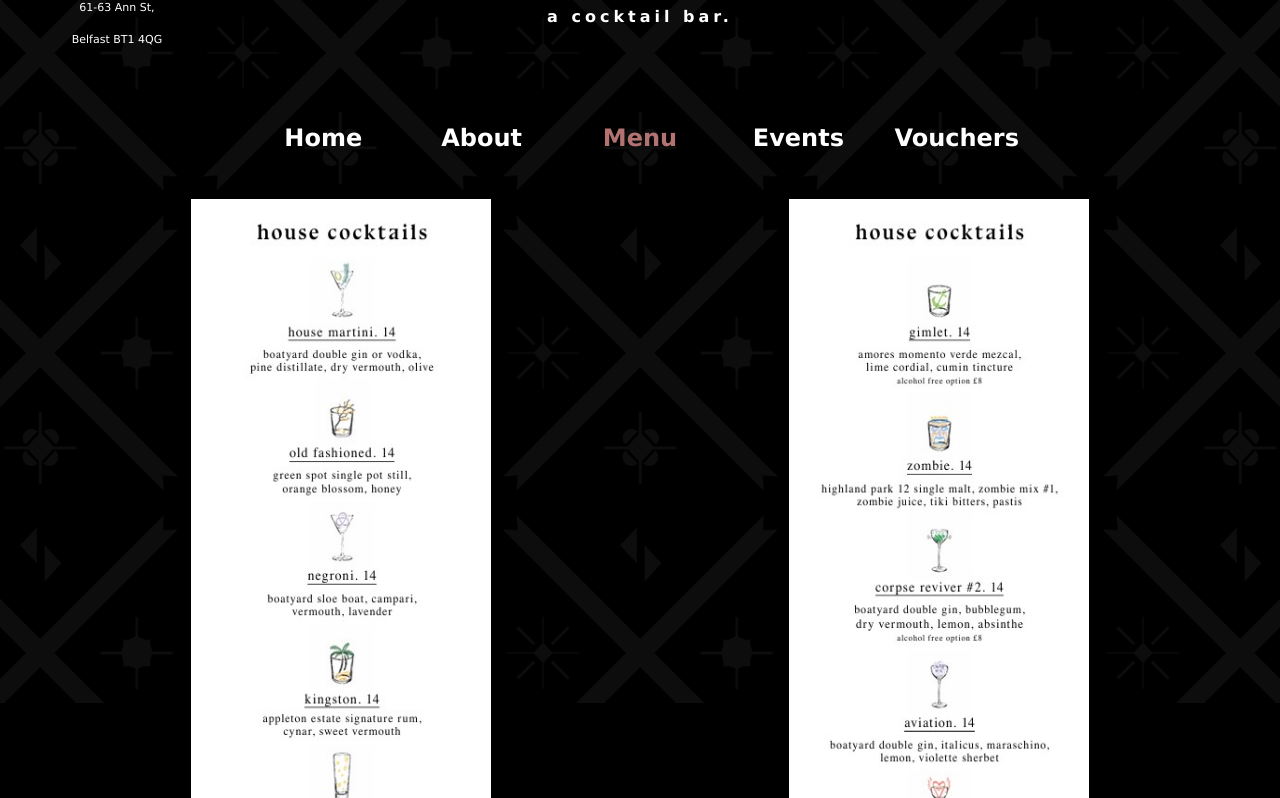
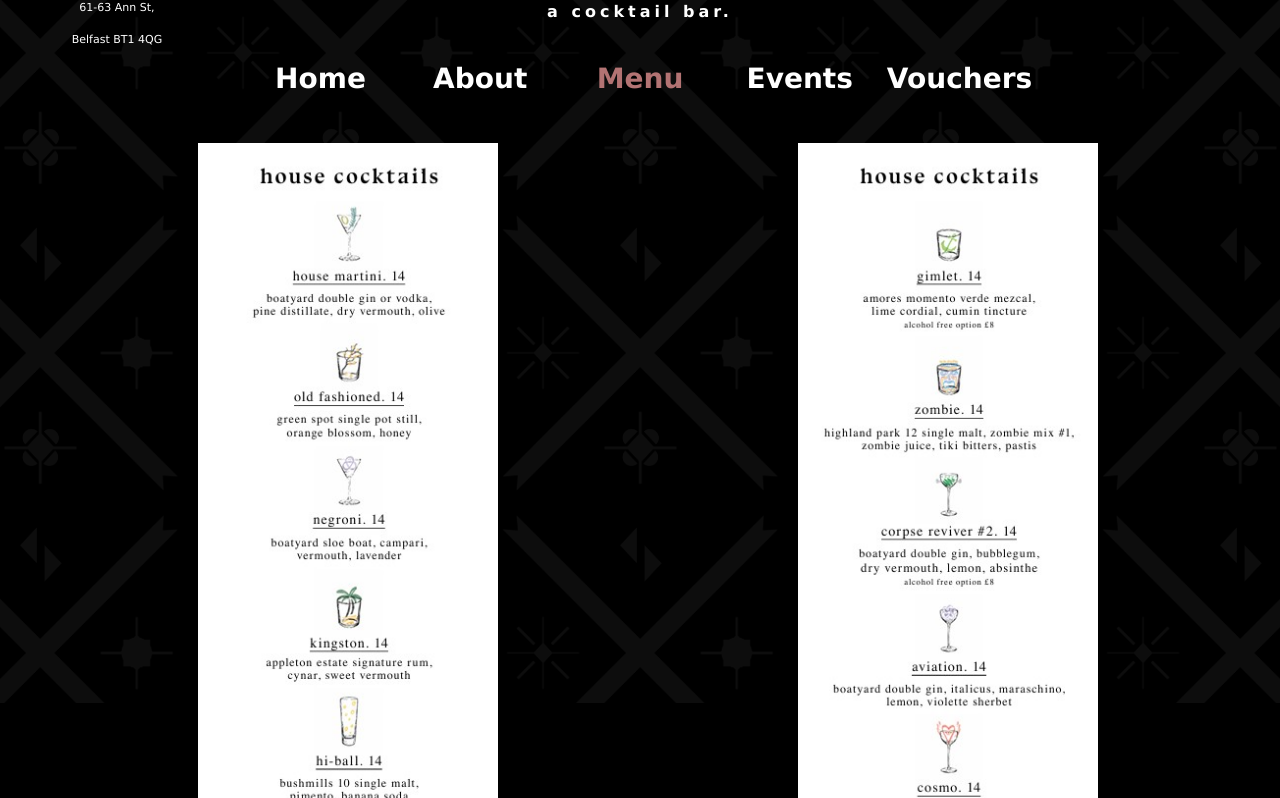
Before and after one commit to AngelsLegacy/RB-Website, a plain HTML site: page RB test webpage/RB Menu.html in a window 1280 px wide. Shown: the part 97-895 px from the top of the page. Drawn offline with Linux system fonts and the light colour scheme.

Commit message:
- Fixed all remaining alignment flaws.

```diff
--- a/RB test webpage/RB About.css
+++ b/RB test webpage/RB About.css
@@ -1,13 +1,6 @@
-* {
-    font-family: Verdana;
-    color: white;
-}
-
-
 body {
     background-color: black;
     text-align: center;
-    color: white;
     margin: 0 auto;
 }
 
@@ -24,44 +17,6 @@ body::before {
    z-index: -1;  /*keeps it behind everything */
 }
 
-.banner {
-    color: white;
-    padding: 5px;
-}
-
-#bar_name {
-     user-select: none;
-}
-
-#bar_name ul{
-    background-color: rgba(0, 0, 0, 0);
-    position: absolute;
-    top: 100px;
-    left: 15px;
-    list-style: none;
-    padding-top: 21px;
-    margin-top: -64px;
-    margin-bottom: -24px;
-    line-height: 32px;
-    font-size: 11px;
-    z-index: 2;
-}
-
-section h1 {
-    letter-spacing: 12px;
-    font-size: 42px;
-}
-
-section h4 {
-    margin: -20px 0 auto;
-    letter-spacing: 4px;
-}
-
-section a {
-    text-decoration: none;
-}
-
-
 main {
     width:900px;
     height: 1000px;
@@ -72,7 +27,7 @@ main {
     background-repeat: no-repeat;
     background-size: 900px;
     border: 1px solid #b37373;
-    margin: 18px auto;
+    margin: 48px auto;
 }
 
 main h2 {
@@ -106,37 +61,6 @@ p a {
     text-decoration: none;
 }
 
-#selection {
-    position: relative;
-    margin: 0 0 0 -40px;
-    padding-top: 48px;
-}
-
-#selection a{
-    width: 150px;
-    display: inline-block;
-    padding-top: 20px;
-    list-style: none;
-}
-
-#selection .tab :hover {
-    color: #7393B3;
-    cursor: pointer;
-}
-
-a:visited{
-    color: white;
-}
-
-#Active{
-    width: 150px;
-    display: inline-block;
-    padding-top: 20px;
-    list-style: none;
-    color: #b37373;
-    cursor: pointer;
-}
-
 table {
     margin: 48px auto;
     border: 2px solid #b37373;
@@ -147,9 +71,3 @@ table {
 th {
     text-decoration: underline 2px #b37373;
 }
-
-/* Colours
-  #b37373
-  #7393B3
-  #920000
-*/
--- a/RB test webpage/RB Banner.css
+++ b/RB test webpage/RB Banner.css
@@ -4,10 +4,10 @@
     font-family: Verdana;
 }
 
-.banner {
+/*.banner {
     padding: 5px;
     margin: 0 auto;
-}
+}*/
 
 #bar_name {
      user-select: none;
--- a/RB test webpage/RB Events.css
+++ b/RB test webpage/RB Events.css
@@ -1,10 +1,3 @@
-* {
-    display: border-box;
-    color: white;
-    font-family: Verdana;
-}
-
-
 body {
     background-color: black;
     text-align: center;
@@ -24,74 +17,6 @@ body::before {
    z-index: -1;  /*keeps it behind everything */
 }
 
-.banner {
-    padding: 5px;
-    display: block;
-    margin: 0 auto;
-}
-
-#bar_name {
-     user-select: none;
-}
-
-#bar_name ul {
-    background-color: rgba(0, 0, 0, 0);;
-    position: absolute;
-    top: 100px;
-    left: 15px;
-    list-style: none;
-    padding-top: 21px;
-    margin-top: -64px;
-    margin-bottom: -24px;
-    line-height: 32px;
-    font-size: 11px;
-    z-index: 2;
-}
-
-section h1 {
-    letter-spacing: 12px;
-    font-size: 42px;
-}
-
-section h4 {
-    margin: -20px 0 auto;
-    letter-spacing: 4px;
-}
-
-section a {
-    text-decoration: none;
-}
-
-#selection {
-    position: relative;
-    margin: 0 0 0 -40px;
-    padding-top: 48px;
-}
-
-#selection a{
-    width: 150px;
-    display: inline-block;
-    padding-top: 20px;
-    list-style: none;
-}
-
-#selection .tab :hover {
-    color: #7393B3;
-    cursor: pointer;
-}
-
-a:visited{
-    color: white;
-}
-
-#Active{
-    width: 150px;
-    display: inline-block;
-    padding-top: 20px;
-    list-style: none;
-    color: #b37373;
-    cursor: pointer;
-}
 
 .Events {
     display: flex;
@@ -101,7 +26,7 @@ a:visited{
     width: 900px;
     height: 1000px;
     border: 1px solid #b37373;
-    margin: 18px auto;
+    margin: 48px auto;
 }
 
 .Events article {
@@ -112,20 +37,20 @@ a:visited{
 
 #Events img{
     grid-row: auto;
-    height: 450;
-    width: 450;
+    height: 450px;
+    width: 450px;
 }
 
 #Event1 img{
-    height:500px;
-    width:450px;
+    height: 500px;
+    width: 450px;
 
 }
 
 #Event2 img{
-    height:500px;
-    width:450px;
-    margin: -10px;
+    height: 500px;
+    width: 450px;
+    margin: -12px;
 }
 
 article h3 {
--- a/RB test webpage/RB Home.css
+++ b/RB test webpage/RB Home.css
@@ -1,9 +1,3 @@
-* {
-    box-sizing: auto;
-    color: white;
-    font-family: Verdana;
-}
-
 body {
     text-align: center;
     background-color: black;
@@ -22,29 +16,6 @@ body::before {
    z-index: -1;  /*keeps it behind everything */
 }
 
-.banner {
-    padding: 5px;
-    display: block;
-    margin: 0 auto;
-    margin-top: -8px;
-}
-
-#bar_name {
-     user-select: none;
-}
-
-#bar_name ul {
-    background-color: rgba(0, 0, 0, 0);;
-    position: absolute;
-    top: 121px;
-    left: 10px;
-    list-style: none;
-    margin: -64px 0 -24px 5px;
-    line-height: 32px;
-    font-size: 11px;
-    z-index: 2;
-}
-
 h1 {
     letter-spacing: 12px;
     font-size: 42px;
@@ -53,24 +24,6 @@ h1 {
 h4 {
     margin-top: -20px;
     letter-spacing: 4px;
-}
-
-#selection {
-    position: relative;
-    margin: 0 auto;
-    padding-top: 48px;
-}
-
-#selection li{
-    width: 150px;
-    display: inline-block;
-    list-style: none;
-
-}
-
-#selection li:hover {
-    color: #7393B3;
-    cursor: pointer;
 }
 
 .pictures {
@@ -85,7 +38,7 @@ h4 {
 }
 
 .image img{
-    height: 920px;
+    height: 1000px;
     width: 640px;
     align-items: center;
     border: 1px solid #b37373;
@@ -97,7 +50,7 @@ h4 {
     bottom: 0;
     left: 0;
     right: 0;
-    background-color: rgba(0, 0, 0, 0.2);
+    background-color: rgba(0, 0, 0, 0.7);
     overflow: hidden;
     height: 60px;
     width: 640px;
@@ -114,11 +67,3 @@ h4 {
 .image:hover .overlay {
     opacity: 1;
 }
-
-a:visited{
-    color: white;
-}
-
-a:active {
-    color: #b37373;
-}
--- a/RB test webpage/RB Menu.css
+++ b/RB test webpage/RB Menu.css
@@ -1,8 +1,3 @@
-* {
-    color: white;
-    font-family: Verdana;
-}
-
 body {
     background-color: black;
     text-align: center;
@@ -19,73 +14,28 @@ body::before {
     background: url("Assets/Rattlebag Logo White.png") repeat top/300px;
     opacity: 0.05; /* change this to control how faint the PNG is */
     pointer-events: none; /* don’t block clicks */
-   z-index: -1;  /*keeps it behind everything */
+    z-index: -1;  /*keeps it behind everything */
 }
 
-.banner {
-    padding: 5px;
+.menu {
+    display: grid;
+    grid-template-columns: 300px 300px 300px; /* 3 equal sections */
+    width: 900px;
+    height: 1000px;
+    margin: 48px auto;
+    padding-left: 16px;
 }
 
-h1 {
-    letter-spacing: 12px;
-    font-size: 42px;
+.menu #img1 {
+    grid-column: 1; /* left */
+    width: 300px;
+    height: 900px;
+    object-fit: cover;
 }
 
-h4 {
-    margin-top: -20px;
-    letter-spacing: 4px;
+.menu #img2 {
+    grid-column: 3; /* right */
+    width: 300px;
+    height: 900px;
+    object-fit: cover;
 }
-
-a:visited{
-    color: white;
-}
-
-.menu img{
-    height: 900px;
-    width: 300px;
-    padding: 18px 146px 64px;
-}
-
-#bar_name {
-     user-select: none;
-}
-
-#bar_name ul {
-    background-color: rgba(0, 0, 0, 0);
-    position: absolute;
-    top: 121px;
-    left: 15px;
-    list-style: none;
-    margin-top: -64px;
-    margin-bottom: -24px;
-    line-height: 32px;
-    font-size: 11px;
-    z-index: 2;
-}
-
-#selection {
-    position: relative;
-    margin: -20px 0 0 -40px;
-    padding-top: 48px;
-}
-
-#selection a{
-    width: 150px;
-    display: inline-block;
-    list-style: none;
-    text-decoration: none;
-}
-
-#selection .tab :hover {
-    color: #7393B3;
-    cursor: pointer;
-}
-
-#Active{
-    width: 150px;
-    display: inline-block;
-    padding-top: 20px;
-    list-style: none;
-    color: #b37373;
-    cursor: pointer;
-}
--- a/RB test webpage/RB Menu.html
+++ b/RB test webpage/RB Menu.html
@@ -6,6 +6,7 @@
     <meta name="author" content="P. Orr">
     <meta name="created" content="29-07-25">
     <meta name="viewport" content="width=device-width, initial scale=1.0">
+    <link href="RB Banner.css" rel="Stylesheet">
     <link href="RB Menu.css" rel="Stylesheet">
 
     <title>RATTLEBAG: MENU</title>
@@ -24,20 +25,18 @@
     </section>
 
     <section class="banner" id="selection">
-        <h2>
-            <ul>
-                <a class="tab" href="RB Home.html"><li>Home</li></a>
-                <a class="tab" href="RB About.html"><li>About</li></a>
-                <li id="Active">Menu</li>
-                <a class="tab" href="RB Events.html"><li>Events</li></a>
-                <a class="tab" href="https://bullitt-hotel.vouchercart.com/17866/rattlebag-voucher" target="_blank"><li>Vouchers</li></a>
-            </ul>
-        </h2>
+        <ul>
+            <li class="tab"><a href="RB Home.html">Home</a></li>
+            <li class="tab"><a href="RB About.html">About</a></li>
+            <li id="Active">Menu</li>
+            <li class="tab"><a href="RB Events.html">Events</a></li>
+            <li class="tab"><a href="https://bullitt-hotel.vouchercart.com/17866/rattlebag-voucher" target="_blank">Vouchers</a></li>
+        </ul>
     </section>
 
     <section class="menu">
-        <img src="Assets\menu 1.jpg">
-        <img src="Assets\menu 2.jpg">
+        <img id="img1" src="Assets\menu 1.jpg">
+        <img id="img2" src="Assets\menu 2.jpg">
     </section>
 
 </body>
```
Also changed, not shown: RB test webpage/RB About.html (+8 -9 lines), RB test webpage/RB Events.html (+6 -7 lines), RB test webpage/RB Home.html (+8 -9 lines).
